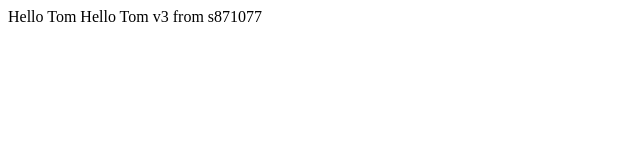
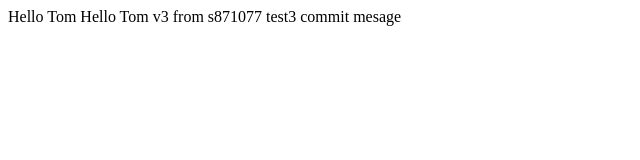
Before and after one commit to s871077/htmltest, a plain HTML site: page index.html in a window 1280 px wide. Shown: the whole page, without its empty margins (0-640 px from the left). Drawn offline with Linux system fonts and the light colour scheme.

Commit message:
test commit message:wq

```diff
--- a/index.html
+++ b/index.html
@@ -5,5 +5,6 @@
     </head>
     <body>
         Hello Tom v3 from s871077
+        test3 commit mesage
     </body>
 </html>
```
